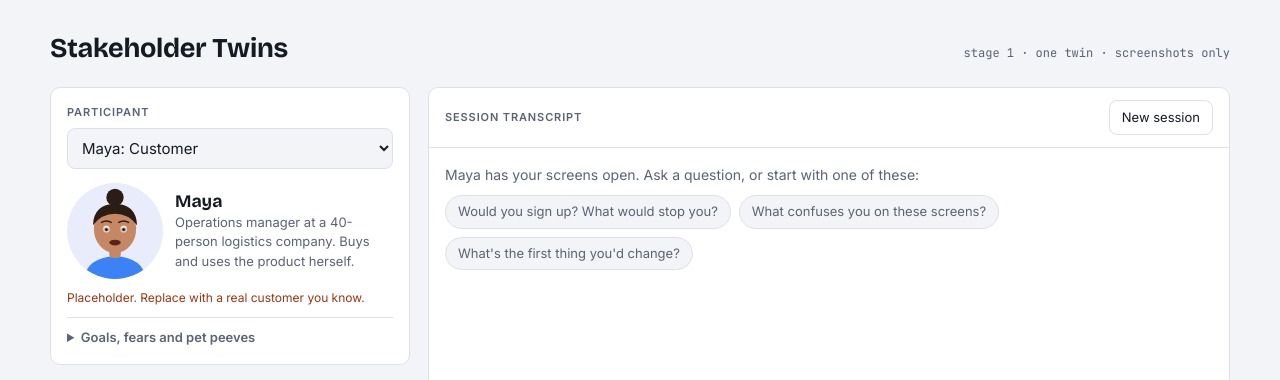
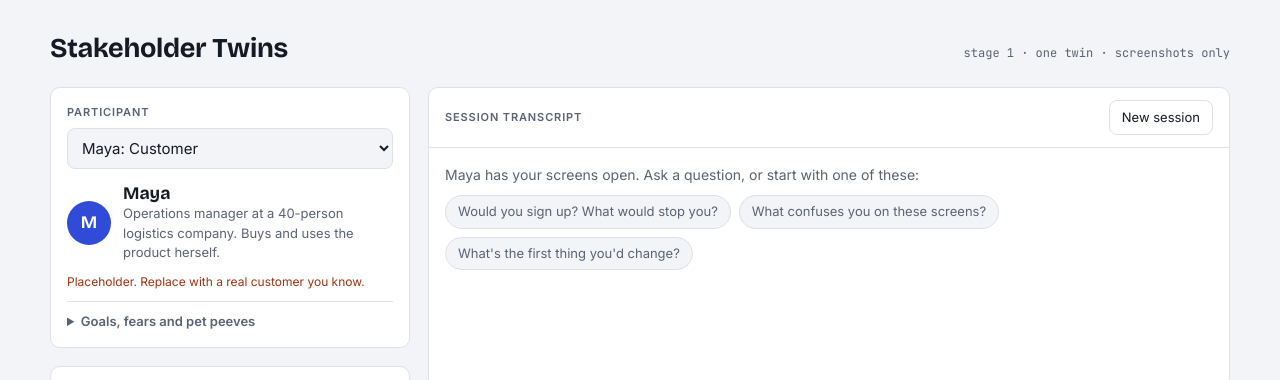
Before and after one commit to holroydchase-afk/persona-twins, a website: page web/stakeholder-twins.html in a window 1280 px wide. Shown: the top 380 px of the page. Drawn offline with nearby package versions, Linux system fonts and the light colour scheme.

Commit message:
Twin page: remove cartoon face, keep initial avatar with speaking ring
Co-Authored-By: Claude Opus 5.5 <noreply@anthropic.com>
Claude-Session: https://claude.ai/code/session_01MKPp6QzECXxgp3dgPd996U

```diff
--- a/web/stakeholder-twins.html
+++ b/web/stakeholder-twins.html
@@ -61,6 +61,8 @@ select { width: 100%; padding: 9px 10px; border: 1px solid var(--line); border-r
 .face[data-state="thinking"] .pupils { transform: translate(3px, -3px); transition: transform .3s; }
 .face[data-state="speaking"] .mouth { animation: talk .9s infinite; }
 .face-state { font-size: 12px; color: var(--muted); }
+.avatar { box-shadow: 0 0 0 0 var(--accent); transition: box-shadow .3s; }
+.avatar[data-state="speaking"] { box-shadow: 0 0 0 4px var(--you), 0 0 0 6px var(--accent); }
 @keyframes blink { 0%, 95%, 100% { transform: scaleY(1); } 97% { transform: scaleY(.1); } }
 @keyframes talk { 0% { transform: scaleY(.35); } 12% { transform: scaleY(1); } 25% { transform: scaleY(.5); } 38% { transform: scaleY(.9); } 50% { transform: scaleY(.3); } 63% { transform: scaleY(1.05); } 75% { transform: scaleY(.6); } 88% { transform: scaleY(.85); } 100% { transform: scaleY(.35); } }
 @media (prefers-reduced-motion: reduce) { .face .eyes { animation: none; } .face[data-state="speaking"] .mouth { animation-duration: 2.4s; } }
@@ -256,7 +258,7 @@ function renderBadge() {
   const p = current();
   const list = (xs) => `<ul>${xs.map((x) => `<li>${esc(x)}</li>`).join("")}</ul>`;
   els.badge.innerHTML = `
-    <div class="who"><div class="face" id="face" data-state="${faceState}">${faceSvg(p)}</div>
+    <div class="who"><div class="avatar" id="face" data-state="${faceState}" aria-hidden="true">${esc(p.name[0])}</div>
       <div><div class="who-name">${esc(p.name)}</div><div class="who-role">${esc(p.role)}</div><div class="face-state" id="face-state" aria-live="polite"></div></div></div>
     <div class="placeholder-note">${esc(p.placeholder)}</div>
     ${tts ? `<div class="voice-row"><label><input type="checkbox" id="voice-on" ${voiceOn ? "checked" : ""}> Speak answers aloud</label>
```
